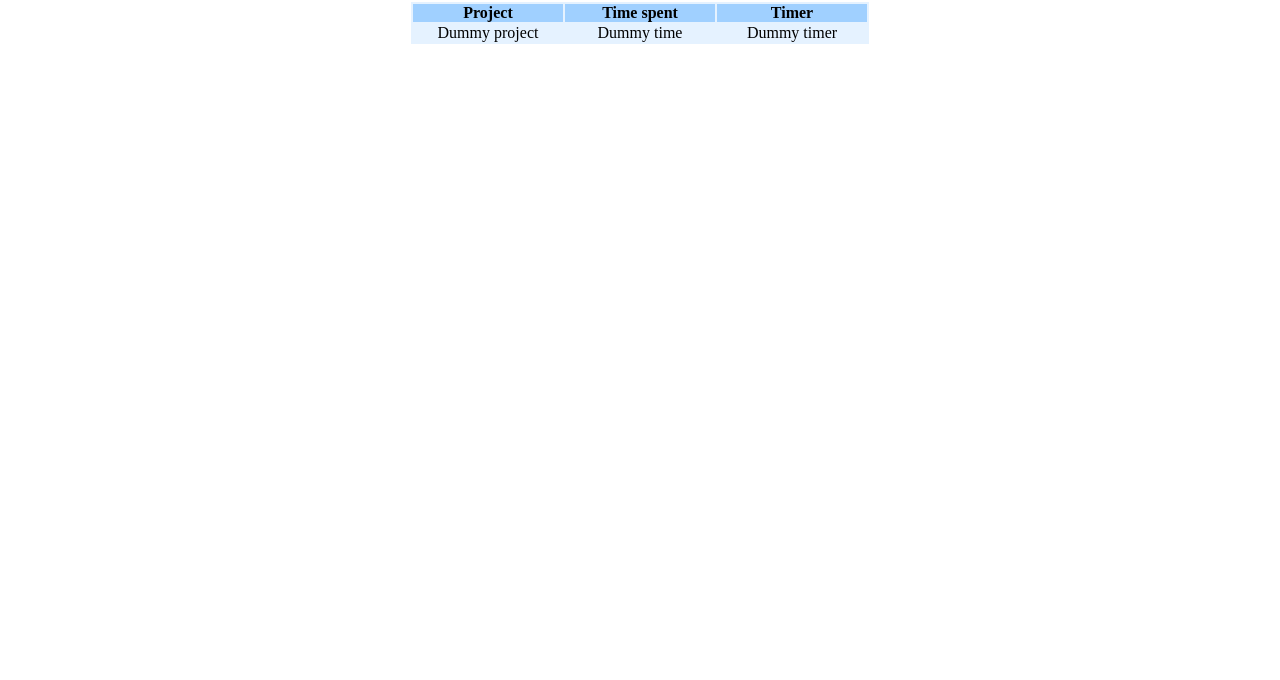
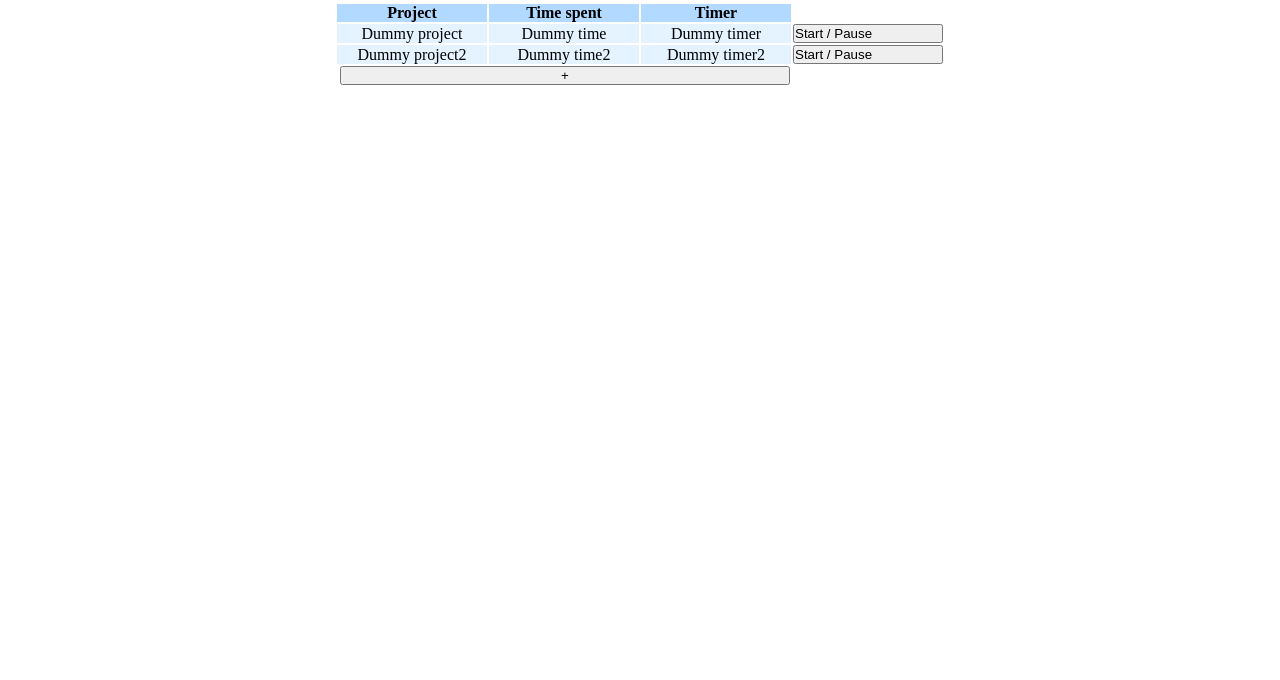
Before and after one commit to Mirashi12/timeKeeper, a plain HTML site: page index.html in a window 1280 px wide. Shown: the part 120-800 px from the top of the page. Drawn offline with Linux system fonts and the light colour scheme.

Commit message:
Add buttons + fix flex layout

```diff
--- a/index.html
+++ b/index.html
@@ -27,13 +27,24 @@
                     <th>Time spent</th>
                     <th>Timer</th>
                 </tr>
-                <tr class="row">
-                    <th>Dummy project</th>
-                    <th>Dummy time</th>
-                    <th>Dummy timer</th>
-                </tr>
-
+                <div class="row">
+                    <tr class="table-row">
+                        <th>Dummy project</th>
+                        <th>Dummy time</th>
+                        <th>Dummy timer</th>
+                        <span><th><button class="toggle">Start / Pause</button></th></span>
+                    </tr>
+                    <tr class="table-row">
+                        <th>Dummy project2</th>
+                        <th>Dummy time2</th>
+                        <th>Dummy timer2</th>
+                        <span><th><button class="toggle">Start / Pause</button></th></span>
+                    </tr>
+                </div>
             </table>
+            <div class="add-tracking">
+                <button class="add-tracking-btn"> + </button>
+            </div>
         </div>
     </body>
 </html>
--- a/style.css
+++ b/style.css
@@ -44,13 +44,14 @@
 
 .tracker-container {
     display: flex;
+    flex-direction: column;
+    align-items: center;
     justify-content: center;
     width: 100%;
 }
 
 .tracker-table {
     display: flex;
-    background-color: rgba(0, 128, 255, 0.1);
 }
 
 .columns th {
@@ -59,11 +60,30 @@
     width: 150px;
 }
 
-.row {
+.table-row {
     font-weight: 100;
 }
 
-th {
+tr th {
     width: 150px;
     font-weight: 100;
+    background-color: rgba(0, 128, 255, 0.1);
 }
+
+
+.toggle {
+    display: flex;
+    flex-direction: column;
+    justify-content: center;
+    width: 150px;
+}
+
+.add-tracking {
+    display: flex;
+    justify-content: center;
+}
+
+.add-tracking-btn {
+    width: 450px;
+    margin-right: 150px;
+}
```
